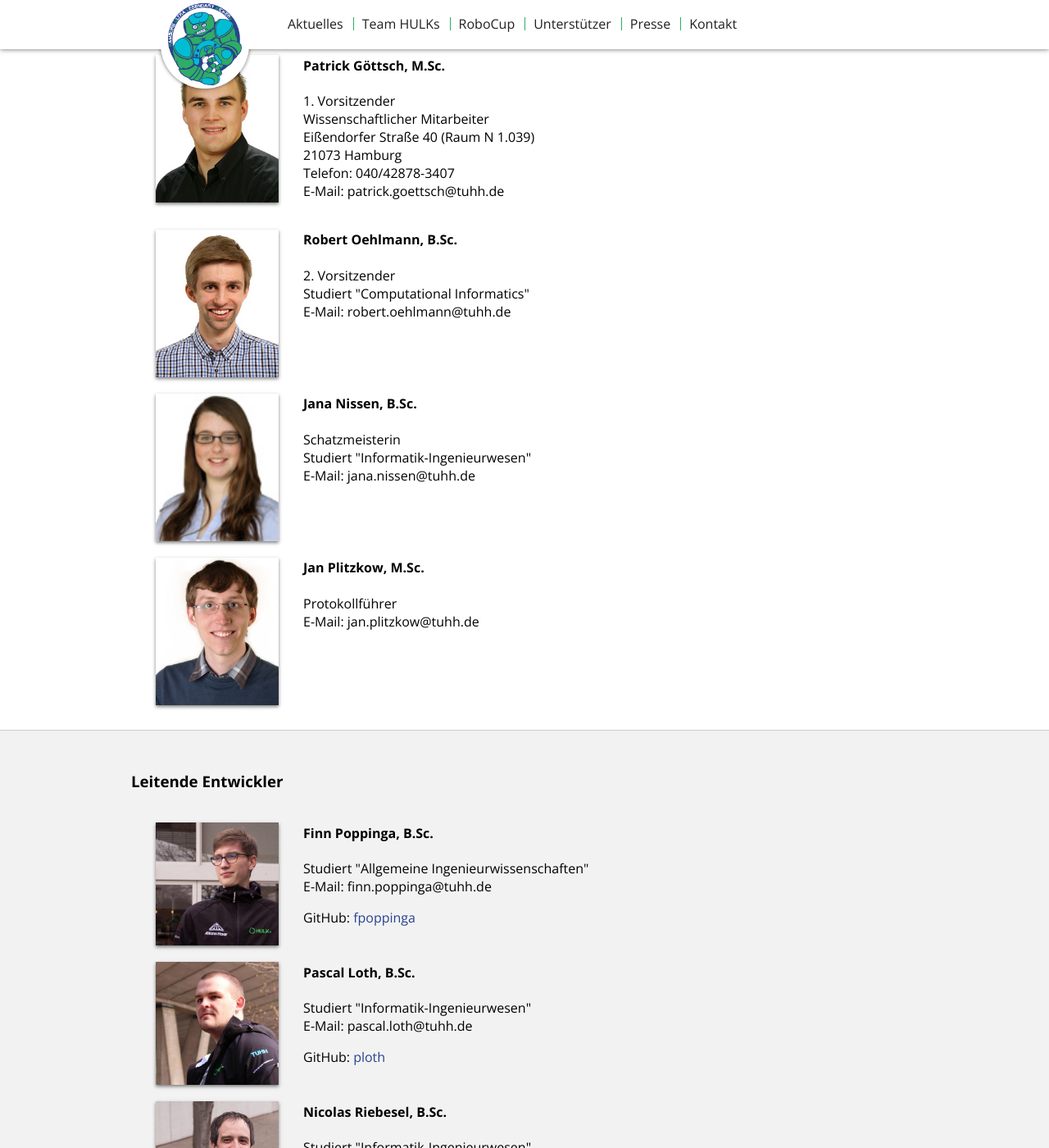
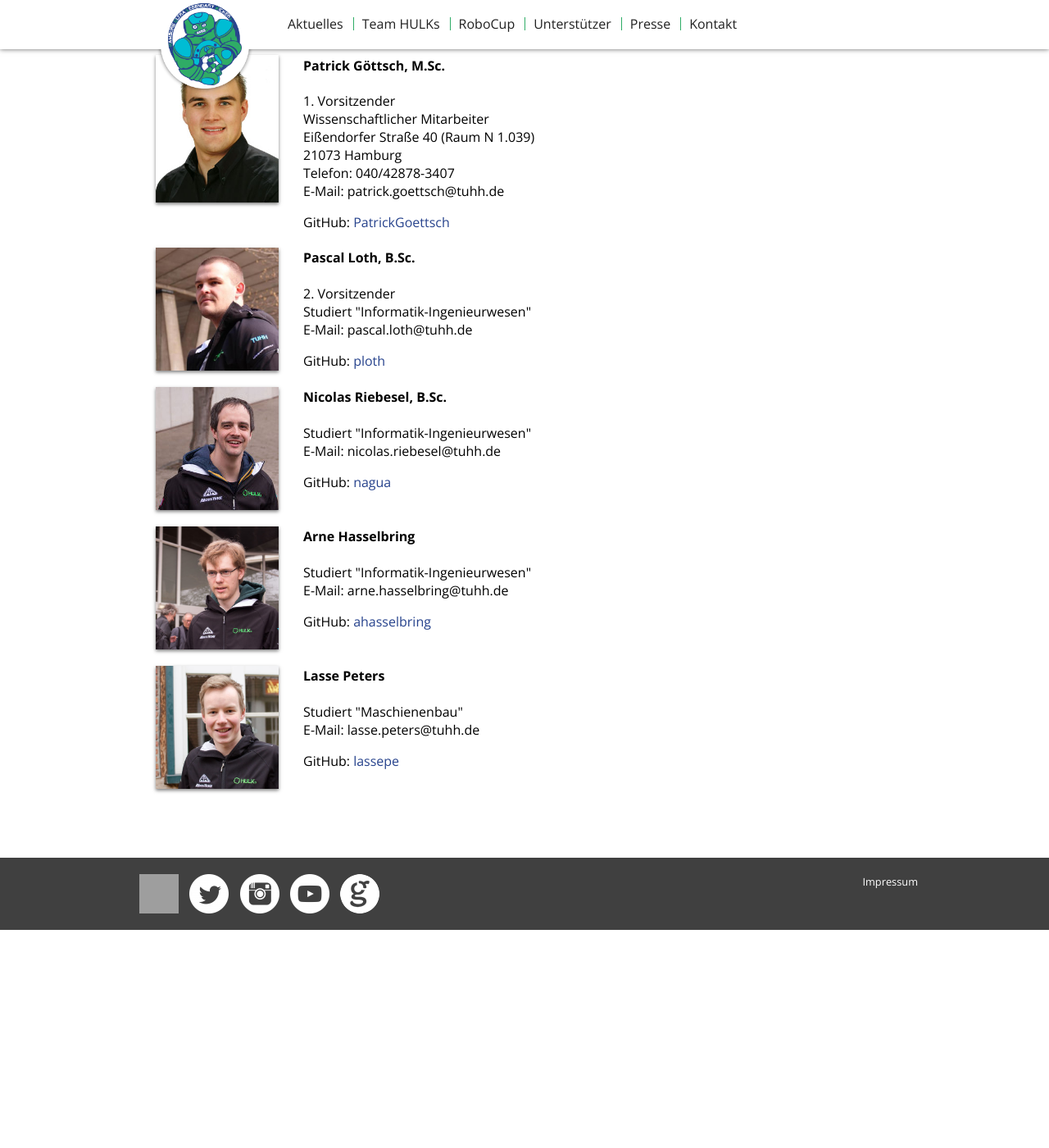
Before and after one commit to HULKs/hulks.github.io, a Jekyll site: the page built from kontakt/index.html, in a window 1280 px wide and 1400 px high, scrolled down 266 px. Shown: the whole window at 82% size. Built offline with Jekyll 4.4.1, drawn with Linux system fonts in a browser that asks for light colours; grey boxes are pictures that could not be loaded.

Commit message:
Update contacts page

```diff
--- a/kontakt/index.html
+++ b/kontakt/index.html
@@ -23,55 +23,9 @@
                 Eißendorfer Straße 40 (Raum N 1.039) <br>
                 21073 Hamburg <br>
                 Telefon: 040/42878-3407 <br>
-              E-Mail: patrick.goettsch@tuhh.de</p>
-        </div>
-    </div>
-    <div class="container">
-        <figure class="col-contact photo-contact">
-            <img src="{{site.path}}/_photos/members/foto_robert_oehlmann.jpg"  />
-        </figure><div class="col-6-10">
-            <h4>Robert Oehlmann, B.Sc.</h4>
-            <p>
-              2. Vorsitzender <br>
-              Studiert "Computational Informatics" </br>
-              E-Mail: robert.oehlmann@tuhh.de</p>
-        </div>
-    </div>
-    <div class="container">
-        <figure class="col-contact photo-contact">
-            <img src="{{site.path}}/_photos/members/foto_jana_nissen.jpg"  />
-        </figure><div class="col-6-10">
-            <h4>Jana Nissen, B.Sc.</h4>
-            <p>
-              Schatzmeisterin <br>
-              Studiert "Informatik-Ingenieurwesen" <br>
-              E-Mail: jana.nissen@tuhh.de</p>
-        </div>
-    </div>
-    <div class="container">
-        <figure class="col-contact photo-contact">
-            <img src="{{site.path}}/_photos/members/foto_jan_plitzkow.jpg"  />
-        </figure><div class="col-6-10">
-            <h4>Jan Plitzkow, M.Sc.</h4>
-            <p>
-              Protokollführer <br>
-              E-Mail: jan.plitzkow@tuhh.de</p>
-        </div>
-    </div>
-  </section>
-  <section>
-    <div class="container">
-      <h3>Leitende Entwickler</h3>
-    </div>
-    <div class="container">
-        <figure class="col-contact photo-contact">
-            <img src="{{site.path}}/_photos/members/foto_finn_poppinga.jpg"  />
-        </figure><div class="col-6-10">
-            <h4>Finn Poppinga, B.Sc.</h4>
-            <p>
-              Studiert "Allgemeine Ingenieurwissenschaften"  <br>
-              E-Mail: finn.poppinga@tuhh.de</p>
-              GitHub: <a href="https://github.com/fpoppinga" target="_blank">fpoppinga</a>
+                E-Mail: patrick.goettsch@tuhh.de
+            </p>
+            GitHub: <a href="https://github.com/PatrickGoettsch" target="_blank">PatrickGoettsch</a>
         </div>
     </div>
     <div class="container">
@@ -91,9 +47,34 @@
         </figure><div class="col-6-10">
             <h4>Nicolas Riebesel, B.Sc.</h4>
             <p>
-              Studiert "Informatik-Ingenieurwesen" <br>
-              E-Mail: nicolas.riebesel@tuhh.de</p>
+                Studiert "Informatik-Ingenieurwesen"<br>
+                E-Mail: nicolas.riebesel@tuhh.de
+            </p>
             GitHub: <a href="https://github.com/nagua" target="_blank">nagua</a>
+        </div>
+    </div>
+    <div class="container">
+        <figure class="col-contact photo-contact">
+            <img src="{{site.path}}/_photos/members/foto_arne_hasselbring.jpg"  />
+        </figure><div class="col-6-10">
+            <h4>Arne Hasselbring</h4>
+            <p>
+                Studiert "Informatik-Ingenieurwesen"<br>
+                E-Mail: arne.hasselbring@tuhh.de
+            </p>
+            GitHub: <a href="https://github.com/ahasselbring" target="_blank">ahasselbring</a>
+        </div>
+    </div>
+    <div class="container">
+        <figure class="col-contact photo-contact">
+            <img src="{{site.path}}/_photos/members/foto_lasse_peters.jpg"  />
+        </figure><div class="col-6-10">
+            <h4>Lasse Peters</h4>
+            <p>
+                Studiert "Maschienenbau"<br>
+                E-Mail: lasse.peters@tuhh.de
+            </p>
+            GitHub: <a href="https://github.com/lassepe" target="_blank">lassepe</a>
         </div>
     </div>
 </section>
```
Also changed, not shown: other parts of kontakt/index.html (+4 -2 lines), _photos/members/foto_arne_hasselbring.jpg (added), _photos/members/foto_lasse_peters.jpg (added). Lines whose indentation alone changed are shown as unchanged.
